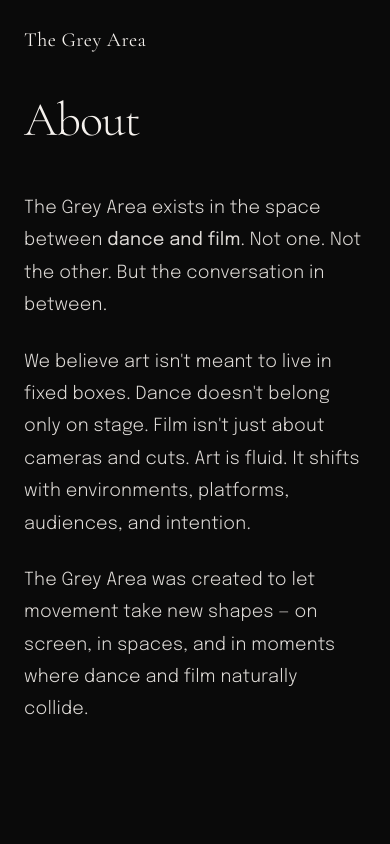
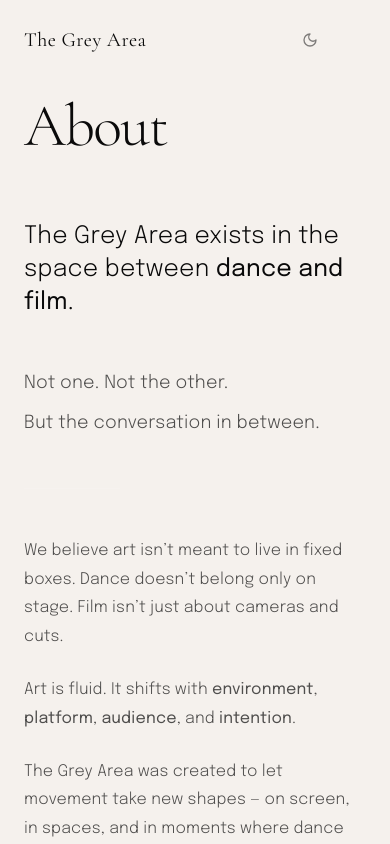
Before and after one commit to uni-preetham/The-Grey-Area, a React (Vite) app: page /about in a window 390 px wide. Shown: the top 844 px of the page. Built offline with nearby package versions, Linux system fonts and the light colour scheme.

Commit message:
added theme

```diff
--- a/index.html
+++ b/index.html
@@ -23,7 +23,7 @@
         <meta name="twitter:title" content="The Grey Area" />
         <meta name="twitter:description" content="Dance, Film, and Everything in Between." />
         <meta name="twitter:image" content="/og-image.png" />
-        <meta name="twitter:image" content="https://images.unsplash.com/photo-1550026593-f369f98df0af?crop=entropy&cs=tinysrgb&fit=max&fm=jpg&q=80&w=1920" />
+        <!-- <meta name="twitter:image" content="https://images.unsplash.com/photo-1550026593-f369f98df0af?crop=entropy&cs=tinysrgb&fit=max&fm=jpg&q=80&w=1920" /> -->
 
         <style>html, body { height: 100%; margin: 0; } #root { height: 100%; }</style>
     </head>
--- a/src/app/App.tsx
+++ b/src/app/App.tsx
@@ -1,6 +1,11 @@
 import { RouterProvider } from 'react-router';
 import { router } from './routes';
+import { ThemeProvider } from './components/ThemeProvider';
 
 export default function App() {
-  return <RouterProvider router={router} />;
+  return (
+    <ThemeProvider>
+      <RouterProvider router={router} />
+    </ThemeProvider>
+  );
 }
--- a/src/app/components/Navigation.tsx
+++ b/src/app/components/Navigation.tsx
@@ -1,10 +1,13 @@
 import { Link, useLocation } from "react-router";
 import { motion, AnimatePresence } from "motion/react";
 import { useState } from "react";
+import { Sun, Moon } from "lucide-react";
+import { useTheme } from "./ThemeProvider";
 
 export default function Navigation() {
   const location = useLocation();
   const [menuOpen, setMenuOpen] = useState(false);
+  const { theme, toggleTheme } = useTheme();
 
   const links = [
     { path: "/", label: "Home" },
@@ -31,7 +34,7 @@ export default function Navigation() {
             The Grey Area
           </Link>
 
-          {/* Desktop links — unchanged */}
+          {/* Desktop links */}
           <div className="hidden md:flex items-center gap-10">
             {links.map((link) => (
               <Link
@@ -47,11 +50,26 @@ export default function Navigation() {
                 {link.label}
               </Link>
             ))}
+            <button
+              onClick={toggleTheme}
+              aria-label={theme === "dark" ? "Switch to light mode" : "Switch to dark mode"}
+              className="opacity-50 hover:opacity-100 transition-opacity duration-300"
+            >
+              {theme === "dark" ? <Sun className="w-4 h-4" /> : <Moon className="w-4 h-4" />}
+            </button>
           </div>
 
-          {/* Mobile hamburger */}
+          {/* Mobile: theme toggle + hamburger */}
+          <div className="md:hidden flex items-center gap-4">
+            <button
+              onClick={toggleTheme}
+              aria-label={theme === "dark" ? "Switch to light mode" : "Switch to dark mode"}
+              className="opacity-50 hover:opacity-100 transition-opacity duration-300"
+            >
+              {theme === "dark" ? <Sun className="w-4 h-4" /> : <Moon className="w-4 h-4" />}
+            </button>
           <button
-            className="md:hidden flex flex-col justify-center items-center gap-[5px] w-8 h-8"
+            className="flex flex-col justify-center items-center gap-[5px] w-8 h-8"
             onClick={() => setMenuOpen((o) => !o)}
             aria-label={menuOpen ? "Close menu" : "Open menu"}
           >
@@ -71,6 +89,7 @@ export default function Navigation() {
               }`}
             />
           </button>
+          </div>
         </div>
       </motion.nav>
 
--- /dev/null
+++ b/src/app/components/ThemeProvider.tsx
@@ -0,0 +1,37 @@
+import { createContext, useContext, useEffect, useState } from "react";
+
+type Theme = "light" | "dark";
+
+const ThemeContext = createContext<{ theme: Theme; toggleTheme: () => void }>({
+  theme: "light",
+  toggleTheme: () => {},
+});
+
+export function ThemeProvider({ children }: { children: React.ReactNode }) {
+  const [theme, setTheme] = useState<Theme>(() => {
+    if (typeof window !== "undefined") {
+      return (localStorage.getItem("theme") as Theme) ?? "light";
+    }
+    return "light";
+  });
+
+  useEffect(() => {
+    const root = document.documentElement;
+    if (theme === "dark") {
+      root.classList.add("dark");
+    } else {
+      root.classList.remove("dark");
+    }
+    localStorage.setItem("theme", theme);
+  }, [theme]);
+
+  const toggleTheme = () => setTheme((t) => (t === "light" ? "dark" : "light"));
+
+  return (
+    <ThemeContext.Provider value={{ theme, toggleTheme }}>
+      {children}
+    </ThemeContext.Provider>
+  );
+}
+
+export const useTheme = () => useContext(ThemeContext);
--- a/src/app/components/pages/About.tsx
+++ b/src/app/components/pages/About.tsx
@@ -10,58 +10,45 @@ export default function About() {
           initial={{ opacity: 0 }}
           animate={{ opacity: 1 }}
           transition={{ duration: 1 }}
-          className="max-w-4xl"
+          className="max-w-5xl"
         >
-          <h1 className="text-5xl md:text-7xl mb-12">About</h1>
-          <div className="space-y-6 text-lg md:text-xl opacity-90 leading-relaxed">
-            <p>
-              The Grey Area exists in the space between <strong>dance and film</strong>. Not one. Not the other. But the conversation in between.
+          <h1 className="text-6xl md:text-8xl mb-16 tracking-tight">About</h1>
+
+          <div className="space-y-12">
+
+            {/* Lead statement */}
+            <p className="text-2xl md:text-3xl leading-snug max-w-2xl">
+              The Grey Area exists in the space between <strong>dance and film</strong>.
             </p>
-            <p>
-              We believe art isn't meant to live in fixed boxes. Dance doesn't belong only on stage. Film isn't just about cameras and cuts. Art is fluid. It shifts with environments, platforms, audiences, and intention.
-            </p>
-            <p>
-              The Grey Area was created to let movement take new shapes — on screen, in spaces, and in moments where dance and film naturally collide.
-            </p>
+
+            {/* Supporting lines */}
+            <div className="space-y-2 text-lg md:text-xl opacity-70">
+              <p>Not one. Not the other.</p>
+              <p>But the conversation in between.</p>
+            </div>
+
+            {/* Divider (visual breathing room) */}
+            <div className="h-px w-24 bg-white/10" />
+
+            {/* Body */}
+            <div className="space-y-6 text-base md:text-lg opacity-70 max-w-xl leading-relaxed">
+              <p>
+                We believe art isn’t meant to live in fixed boxes. Dance doesn’t belong only on stage.
+                Film isn’t just about cameras and cuts.
+              </p>
+              <p>
+                Art is fluid. It shifts with <strong>environment</strong>, <strong>platform</strong>,
+                <strong> audience</strong>, and <strong>intention</strong>.
+              </p>
+              <p>
+                The Grey Area was created to let movement take new shapes — on screen, in spaces,
+                and in moments where dance and film naturally collide.
+              </p>
+            </div>
+
           </div>
         </motion.div>
 
-        {/* Services */}
-        <motion.div
-          initial={{ opacity: 0, y: 40 }}
-          whileInView={{ opacity: 1, y: 0 }}
-          viewport={{ once: true }}
-          transition={{ duration: 1 }}
-          className="max-w-4xl"
-        >
-          <h2 className="text-3xl md:text-5xl mb-12">What We Do</h2>
-          <div className="grid md:grid-cols-2 gap-12">
-            <div className="space-y-4">
-              <h3 className="text-xl md:text-2xl">Choreography</h3>
-              <p className="opacity-70 leading-relaxed">
-                Movement crafted for screens, stages, and spaces — never generic, always intentional.
-              </p>
-            </div>
-            <div className="space-y-4">
-              <h3 className="text-xl md:text-2xl">Creative Direction</h3>
-              <p className="opacity-70 leading-relaxed">
-                From concept to execution, we shape the full visual language so everything speaks the same story.
-              </p>
-            </div>
-            <div className="space-y-4">
-              <h3 className="text-xl md:text-2xl">Dance-Based Films</h3>
-              <p className="opacity-70 leading-relaxed">
-                Narrative, performance, and visuals working together — made specifically for the lens.
-              </p>
-            </div>
-            <div className="space-y-4">
-              <h3 className="text-xl md:text-2xl">Corporate & Creative Shows</h3>
-              <p className="opacity-70 leading-relaxed">
-                Polished, impactful performances that balance structure, creativity, and clarity.
-              </p>
-            </div>
-          </div>
-        </motion.div>
 
         {/* Founders */}
         <motion.div
--- a/src/styles/theme.css
+++ b/src/styles/theme.css
@@ -1,10 +1,54 @@
 @custom-variant dark (&:is(.dark *));
 
+/* ── Light mode (default) ─────────────────────────────────── */
 :root {
   --font-size: 16px;
   --font-serif: 'Cormorant Garamond', serif;
   --font-sans: 'Epilogue', -apple-system, BlinkMacSystemFont, 'Segoe UI', sans-serif;
 
+  --background: #f5f1ed;
+  --foreground: #0a0a0a;
+  --card: #f5f1ed;
+  --card-foreground: #0a0a0a;
+  --popover: #f5f1ed;
+  --popover-foreground: #0a0a0a;
+  --primary: #0a0a0a;
+  --primary-foreground: #f5f1ed;
+  --secondary: #e8e4e0;
+  --secondary-foreground: #0a0a0a;
+  --muted: #e8e4e0;
+  --muted-foreground: #6b6560;
+  --accent: #d8d4d0;
+  --accent-foreground: #0a0a0a;
+  --destructive: #d4183d;
+  --destructive-foreground: #f5f1ed;
+  --border: rgba(10, 10, 10, 0.12);
+  --input: transparent;
+  --input-background: #e8e4e0;
+  --switch-background: #d8d4d0;
+  --font-weight-light: 300;
+  --font-weight-normal: 400;
+  --font-weight-medium: 500;
+  --font-weight-semibold: 600;
+  --ring: rgba(10, 10, 10, 0.2);
+  --chart-1: oklch(0.646 0.222 41.116);
+  --chart-2: oklch(0.6 0.118 184.704);
+  --chart-3: oklch(0.398 0.07 227.392);
+  --chart-4: oklch(0.828 0.189 84.429);
+  --chart-5: oklch(0.769 0.188 70.08);
+  --radius: 0;
+  --sidebar: #f5f1ed;
+  --sidebar-foreground: #0a0a0a;
+  --sidebar-primary: #0a0a0a;
+  --sidebar-primary-foreground: #f5f1ed;
+  --sidebar-accent: #e8e4e0;
+  --sidebar-accent-foreground: #0a0a0a;
+  --sidebar-border: rgba(10, 10, 10, 0.12);
+  --sidebar-ring: rgba(10, 10, 10, 0.2);
+}
+
+/* ── Dark mode ────────────────────────────────────────────── */
+.dark {
   --background: #0a0a0a;
   --foreground: #f5f1ed;
   --card: #0a0a0a;
@@ -25,17 +69,12 @@
   --input: transparent;
   --input-background: #1a1a1a;
   --switch-background: #2a2a2a;
-  --font-weight-light: 300;
-  --font-weight-normal: 400;
-  --font-weight-medium: 500;
-  --font-weight-semibold: 600;
   --ring: rgba(245, 241, 237, 0.2);
-  --chart-1: oklch(0.646 0.222 41.116);
-  --chart-2: oklch(0.6 0.118 184.704);
-  --chart-3: oklch(0.398 0.07 227.392);
-  --chart-4: oklch(0.828 0.189 84.429);
-  --chart-5: oklch(0.769 0.188 70.08);
-  --radius: 0;
+  --chart-1: oklch(0.488 0.243 264.376);
+  --chart-2: oklch(0.696 0.17 162.48);
+  --chart-3: oklch(0.769 0.188 70.08);
+  --chart-4: oklch(0.627 0.265 303.9);
+  --chart-5: oklch(0.645 0.246 16.439);
   --sidebar: #0a0a0a;
   --sidebar-foreground: #f5f1ed;
   --sidebar-primary: #f5f1ed;
@@ -44,43 +83,6 @@
   --sidebar-accent-foreground: #f5f1ed;
   --sidebar-border: rgba(245, 241, 237, 0.1);
   --sidebar-ring: rgba(245, 241, 237, 0.2);
-}
-
-.dark {
-  --background: oklch(0.145 0 0);
-  --foreground: oklch(0.985 0 0);
-  --card: oklch(0.145 0 0);
-  --card-foreground: oklch(0.985 0 0);
-  --popover: oklch(0.145 0 0);
-  --popover-foreground: oklch(0.985 0 0);
-  --primary: oklch(0.985 0 0);
-  --primary-foreground: oklch(0.205 0 0);
-  --secondary: oklch(0.269 0 0);
-  --secondary-foreground: oklch(0.985 0 0);
-  --muted: oklch(0.269 0 0);
-  --muted-foreground: oklch(0.708 0 0);
-  --accent: oklch(0.269 0 0);
-  --accent-foreground: oklch(0.985 0 0);
-  --destructive: oklch(0.396 0.141 25.723);
-  --destructive-foreground: oklch(0.637 0.237 25.331);
-  --border: oklch(0.269 0 0);
-  --input: oklch(0.269 0 0);
-  --ring: oklch(0.439 0 0);
-  --font-weight-medium: 500;
-  --font-weight-normal: 400;
-  --chart-1: oklch(0.488 0.243 264.376);
-  --chart-2: oklch(0.696 0.17 162.48);
-  --chart-3: oklch(0.769 0.188 70.08);
-  --chart-4: oklch(0.627 0.265 303.9);
-  --chart-5: oklch(0.645 0.246 16.439);
-  --sidebar: oklch(0.205 0 0);
-  --sidebar-foreground: oklch(0.985 0 0);
-  --sidebar-primary: oklch(0.488 0.243 264.376);
-  --sidebar-primary-foreground: oklch(0.985 0 0);
-  --sidebar-accent: oklch(0.269 0 0);
-  --sidebar-accent-foreground: oklch(0.985 0 0);
-  --sidebar-border: oklch(0.269 0 0);
-  --sidebar-ring: oklch(0.439 0 0);
 }
 
 @theme inline {
```
Also changed, not shown: src/app/components/pages/Home.tsx (+44 -1 lines), 2 other files (tests, documents, lock files or other folders).
